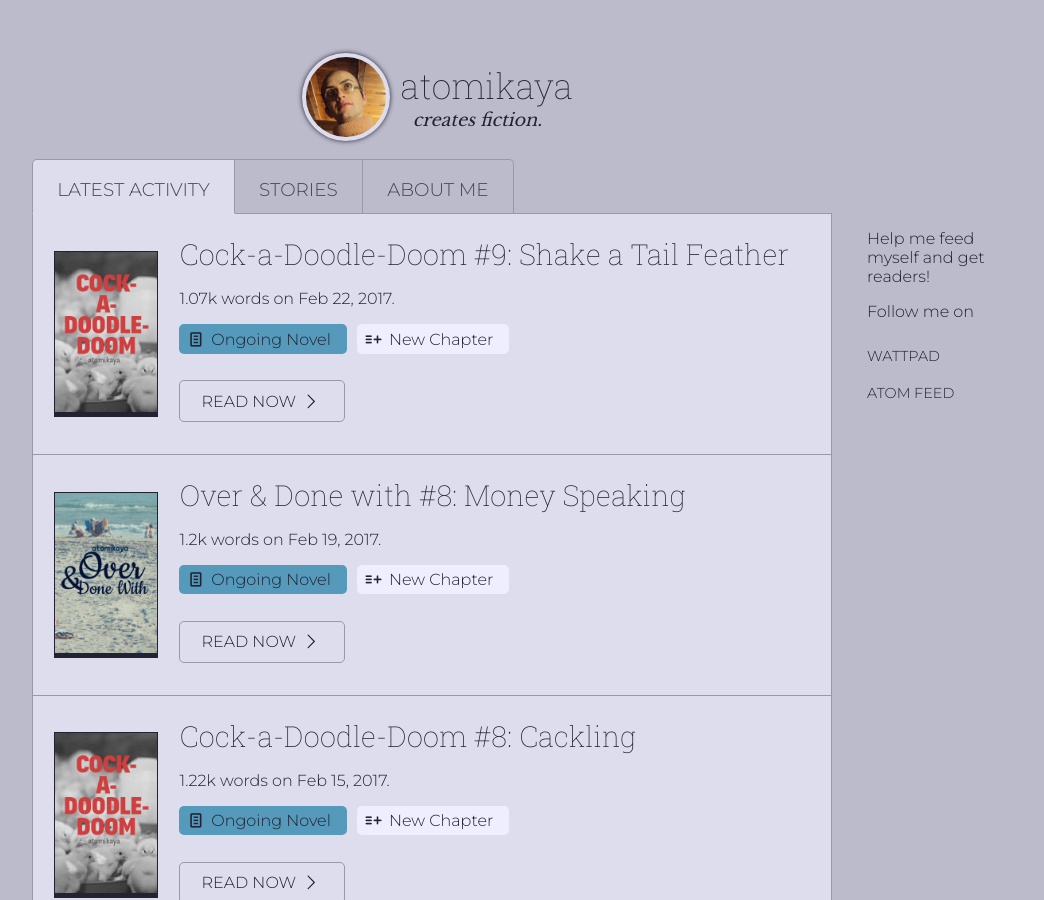
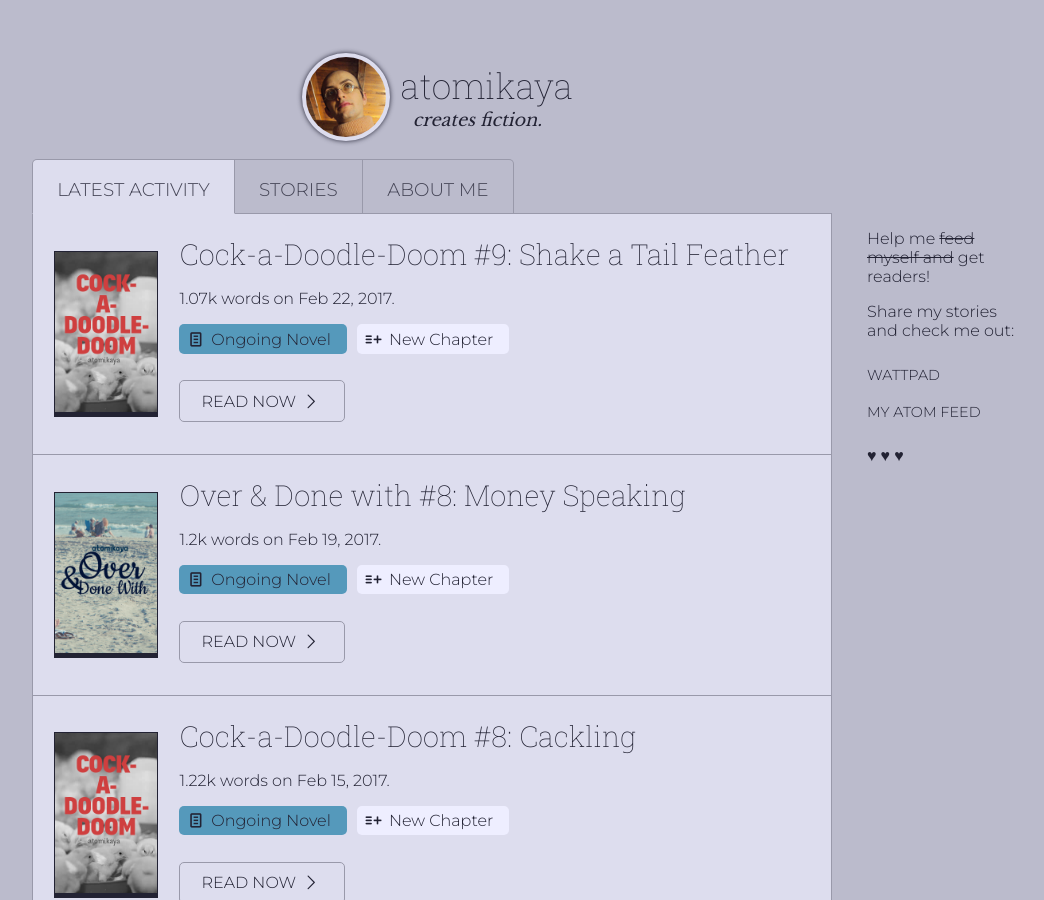
Before and after one commit to atomikaya/fiction, a Jekyll site: the page built from index.html, in a window 1280 px wide and 900 px high. Shown: the whole window, without its empty margins (208-1252 px from the left). Built offline with Jekyll 4.4.1, drawn with Linux system fonts in a browser that asks for light colours; the list of posts is cut into pages by our own code.

Commit message:
updated cheesy share me message :)

```diff
--- a/_config.yml
+++ b/_config.yml
@@ -15,7 +15,7 @@ follow:
 - label: Wattpad
   url: http://wattpad.com/user/atomikaya
 #  webtoon:
-- label: Atom feed
+- label: My atom feed
   url: /feed.xml
 
 # Build settings
--- a/_includes/follow-menu.html
+++ b/_includes/follow-menu.html
@@ -1,7 +1,8 @@
-<p>Help me feed myself and get readers!</p>
-<p>Follow me on</p>
+<p>Help me <del>feed myself and</del> get readers!</p>
+<p>Share my stories and check me out:</p>
 <menu class="follow__menu">{% for link in site.follow %}
   <a href="{{ link.url }}" class="follow__item">
     <span class="follow__label">{{ link.label }}</span>
   </a>{% endfor %}
 </menu>
+<p>♥ ♥ ♥</p>
```
